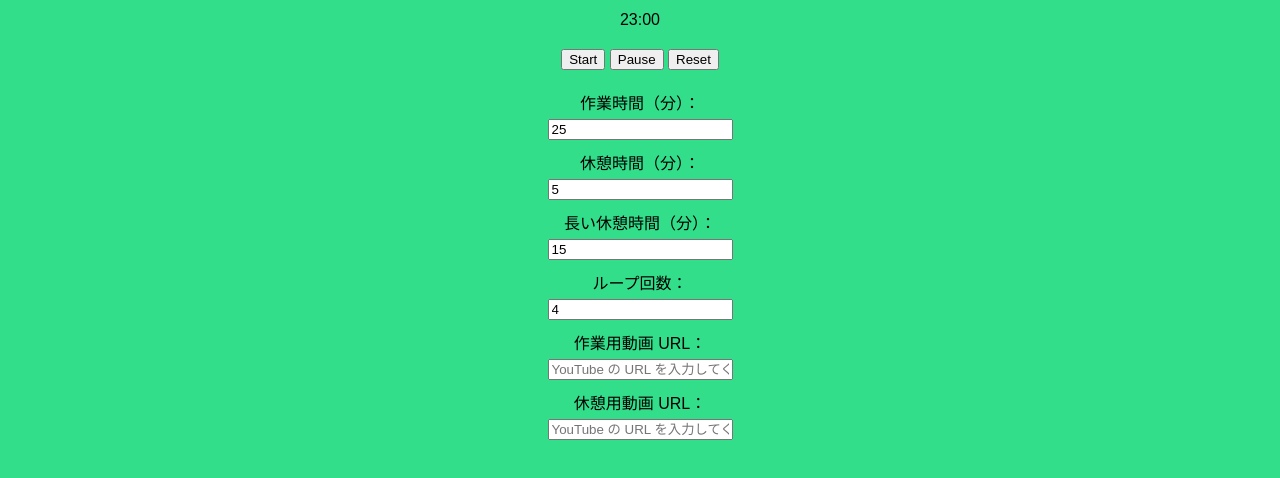
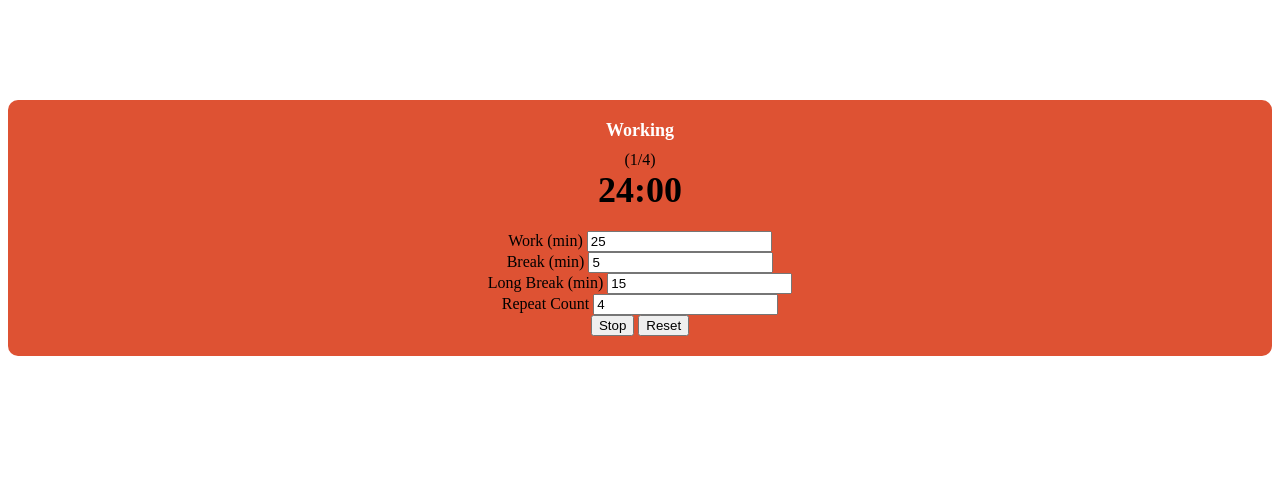
Before and after one commit to katsuan/pomodoro_PWA, a plain HTML site: page main.html in a window 1280 px wide. Both pictures are taken after a click on the button "Start". Drawn offline with Linux system fonts and the light colour scheme.

Commit message:
[edit]リファクタリング

```diff
--- a/base.css
+++ b/base.css
@@ -1,61 +1,38 @@
 :root {
-    --work-color: #32DE8A;
-    --break-color: #DE5233;
+    --work-color: #DE5233;
+    --break-color: #32DE8A;
     --long-break-color: #6699CC;
 }
 
-body {
-    font-family: Arial, sans-serif;
-    display: flex;
-    flex-direction: column;
-    align-items: center;
-    justify-content: center;
-    height: 100vh;
-    margin: 0;
+.timer {
+    text-align: center;
+    margin-top: 100px;
+    background-color: var(--work-color);
+    padding: 20px;
+    border-radius: 10px;
+}
+
+.time-display {
+    font-size: 36px;
+    font-weight: bold;
+    margin-bottom: 20px;
+}
+
+.status {
+    font-size: 18px;
+    font-weight: bold;
+    margin-bottom: 10px;
+    color: white;
+}
+
+.status.working {
     background-color: var(--work-color);
 }
 
-.timer-container {
-    text-align: center;
-    margin-top: 50px;
-    margin-bottom: 20px;
-}
-
-.timer-container.break {
+.status.break {
     background-color: var(--break-color);
 }
 
-.timer-container.work {
-    background-color: var(--work-color);
-}
-
-.timer-container.long-break {
+.status.long-break {
     background-color: var(--long-break-color);
 }
-
-.timer-container button {
-    margin: 10px;
-}
-
-.timer-controls {
-    margin-bottom: 20px;
-}
-
-.input-container {
-    text-align: center;
-    margin-bottom: 20px;
-}
-
-.input-container label {
-    display: block;
-    margin-bottom: 5px;
-}
-
-.input-container input {
-    margin-bottom: 10px;
-}
-
-.video-container {
-    text-align: center;
-    margin-top: 50px;
-}
--- a/main.html
+++ b/main.html
@@ -1,5 +1,11 @@
 <!DOCTYPE html>
 <html lang="ja">
+
+<head>
+    <meta charset="UTF-8">
+    <meta name="viewport" content="width=device-width, initial-scale=1.0">
+    <title>ポモドーロタイマー</title>
+    <link rel="stylesheet" href="base.css">
 
 <head>
     <meta charset="UTF-8">
@@ -9,37 +15,33 @@
 </head>
 
 <body>
-    <div class="timer-container">
-        <div id="timer-display">25:00</div>
+
+<div class="timer">
+    <div class="status working">Working</div>
+    <div class="status-text">(1/4)</div>
+    <div class="time-display" id="time">25:00</div>
+    <div>
+        <label for="workTime">Work (min)</label>
+        <input type="number" id="workTime" value="25" min="1">
     </div>
-    <div class="timer-controls">
-        <button id="start-button">Start</button>
-        <button id="pause-button">Pause</button>
-        <button id="reset-button">Reset</button>
+    <div>
+        <label for="breakTime">Break (min)</label>
+        <input type="number" id="breakTime" value="5" min="1">
     </div>
-    <div class="input-container">
-        <label for="work-time-input">作業時間（分）：</label>
-        <input type="number" id="work-time-input" value="25">
-        <br>
-        <label for="break-time-input">休憩時間（分）：</label>
-        <input type="number" id="break-time-input" value="5">
-        <br>
-        <label for="long-break-time-input">長い休憩時間（分）：</label>
-        <input type="number" id="long-break-time-input" value="15">
-        <br>
-        <label for="loop-count-input">ループ回数：</label>
-        <input type="number" id="loop-count-input" value="4">
-        <br>
-        <label for="work-video-input">作業用動画 URL：</label>
-        <input type="text" id="work-video-input" placeholder="YouTube の URL を入力してください">
-        <br>
-        <label for="break-video-input">休憩用動画 URL：</label>
-        <input type="text" id="break-video-input" placeholder="YouTube の URL を入力してください">
+    <div>
+        <label for="longBreakTime">Long Break (min)</label>
+        <input type="number" id="longBreakTime" value="15" min="1">
     </div>
-    <div class="video-container">
-        <iframe id="youtube-video" width="560" height="315" frameborder="0" allowfullscreen></iframe>
+    <div>
+        <label for="repeatCount">Repeat Count</label>
+        <input type="number" id="repeatCount" value="4" min="1">
     </div>
-    <audio id="bgm"></audio>
+    <button id="startStopButton" onclick="startStopTimer()">Start</button>
+    <button id="resetButton" onclick="resetTimer()">Reset</button>
+</div>
+
+
+
     <script src="main.js"></script>
 </body>
 
--- a/main.js
+++ b/main.js
@@ -1,127 +1,114 @@
-// Constants
+// main.js
 const SECONDS_PER_MINUTE = 1;
-let WORK_TIME = 25 * SECONDS_PER_MINUTE; // Default: 25 minutes in seconds
-let BREAK_TIME = 5 * SECONDS_PER_MINUTE; // Default: 5 minutes in seconds
-let workVideoURL = '';
-let breakVideoURL = '';
+let workTime = 25;
+let breakTime = 5;
+let longBreakTime = 15;
+let repeatCount = 4;
+let currentTime;
+let timerInterval;
+let isWorking = true;
+let currentRepeat = 0;
+let isTimerRunning = false;
+let pausedTime = 0;
 
-// Variables
-let timer;
-let isWorking = true; // Indicates whether it's work time or break time
-
-// DOM Elements
-const timerDisplay = document.getElementById('timer-display');
-const timerContainer = document.querySelector('.timer-container');
-const startButton = document.getElementById('start-button');
-const pauseButton = document.getElementById('pause-button');
-const resetButton = document.getElementById('reset-button');
-const workTimeInput = document.getElementById('work-time-input');
-const breakTimeInput = document.getElementById('break-time-input');
-const workVideoInput = document.getElementById('work-video-input');
-const breakVideoInput = document.getElementById('break-video-input');
-const youtubeVideo = document.getElementById('youtube-video');
-const bgm = document.getElementById('bgm');
-
-// Functions
-function getFormValues() {
-    const workTime = workTimeInput.value * SECONDS_PER_MINUTE;
-    const breakTime = breakTimeInput.value * SECONDS_PER_MINUTE;
-    const workVideo = workVideoInput.value;
-    const breakVideo = breakVideoInput.value;
-
-    return {
-        workTime: workTime,
-        breakTime: breakTime,
-        workVideo: workVideo,
-        breakVideo: breakVideo
-    };
+function startStopTimer() {
+    if (isTimerRunning) {
+        clearInterval(timerInterval);
+        document.getElementById('startStopButton').innerText = 'Start';
+        isTimerRunning = false;
+        pausedTime = currentTime;
+    } else {
+        if (pausedTime > 0) {
+            currentTime = pausedTime;
+            pausedTime = 0;
+        } else {
+            startTimer();
+        }
+        document.getElementById('startStopButton').innerText = 'Stop';
+        isTimerRunning = true;
+    }
 }
 
 function startTimer() {
-    const formValues = getFormValues();
-    WORK_TIME = formValues.workTime;
-    BREAK_TIME = formValues.breakTime;
-    workVideoURL = formValues.workVideo;
-    breakVideoURL = formValues.breakVideo;
-    timer = setInterval(updateTimer, 1000);
+    if (isWorking) {
+        currentTime = workTime * SECONDS_PER_MINUTE;
+        setStatus('working');
+    } else {
+        if (currentRepeat === repeatCount - 1) {
+            // 最後の繰り返しの場合
+            currentTime = longBreakTime * SECONDS_PER_MINUTE;
+            setStatus('long-break');
+            currentRepeat = 0;
+        } else {
+            currentTime = breakTime * SECONDS_PER_MINUTE;
+            setStatus('break');
+            currentRepeat++;
+        }
+    }
+
+    updateStatusText();
+    timerInterval = setInterval(updateTime, 1000);
+    document.getElementById('resetButton').style.display = 'inline';
 }
 
-function pauseTimer() {
-    clearInterval(timer);
+function updateTime() {
+    let minutes = Math.floor(currentTime / SECONDS_PER_MINUTE);
+    let seconds = currentTime % SECONDS_PER_MINUTE;
+
+    if (seconds < 10) {
+        seconds = "0" + seconds;
+    }
+
+    document.getElementById("time").innerText = minutes + ":" + seconds;
+
+    if (currentTime <= 0) {
+        clearInterval(timerInterval);
+        isWorking = !isWorking;
+        startTimer();
+    } else {
+        currentTime--;
+    }
 }
 
 function resetTimer() {
-    clearInterval(timer);
-    isWorking = true;
-    const formValues = getFormValues();
-    WORK_TIME = formValues.workTime;
-    BREAK_TIME = formValues.breakTime;
-    workVideoURL = formValues.workVideo;
-    breakVideoURL = formValues.breakVideo;
-    updateTimerDisplay(WORK_TIME);
+    clearInterval(timerInterval);
+    let minutes = Math.floor(workTime);
+    let seconds = Math.floor((workTime - minutes) * 60);
+
+    if (seconds < 10) {
+        seconds = "0" + seconds;
+    }
+
+    document.getElementById("time").innerText = minutes + ":" + seconds;
+    document.getElementById('startStopButton').innerText = 'Start';
+    isTimerRunning = false;
+    pausedTime = 0;
+    document.getElementById('resetButton').style.display = 'none';
 }
 
-function updateTimer() {
-    if (isWorking) {
-        WORK_TIME--;
-        updateTimerDisplay(WORK_TIME);
-
-        if (WORK_TIME <= 0) {
-            isWorking = false;
-            playBGM('break');
-            youtubeVideo.src = breakVideoURL;
-            updateTimerDisplay(BREAK_TIME);
-            timerContainer.classList.remove('work');
-            timerContainer.classList.add('break');
-        }
-    } else {
-        BREAK_TIME--;
-        updateTimerDisplay(BREAK_TIME);
-
-        if (BREAK_TIME <= 0) {
-            isWorking = true;
-            playBGM('work');
-            youtubeVideo.src = workVideoURL;
-            updateTimerDisplay(WORK_TIME);
-            timerContainer.classList.remove('break');
-            timerContainer.classList.add('work');
-        }
-    }
+function setStatus(status) {
+    const statusElement = document.querySelector('.status');
+    statusElement.textContent = status.charAt(0).toUpperCase() + status.slice(1);
+    statusElement.className = 'status ' + status;
 }
 
-function updateTimerDisplay(time) {
-    const minutes = Math.floor(time / SECONDS_PER_MINUTE);
-    const seconds = time % SECONDS_PER_MINUTE;
-    timerDisplay.textContent = `${minutes}:${seconds < 10 ? '0' : ''}${seconds}`;
-
-    // タイマーの状態に応じて背景色を変更
-    if (isWorking) {
-        timerContainer.classList.remove('break');
-        timerContainer.classList.add('work');
-    } else {
-        timerContainer.classList.remove('work');
-        timerContainer.classList.add('break');
-    }
+function updateStatusText() {
+    const statusText = document.querySelector('.status-text');
+    statusText.textContent = "(" + (currentRepeat + 1) + "/" + repeatCount + ")";
 }
 
-function playBGM(type) {
-    if (type === 'work') {
-        bgm.src = 'work_bgm.mp3'; // Assuming file name for work BGM
-    } else {
-        bgm.src = 'break_bgm.mp3'; // Assuming file name for break BGM
-    }
-    bgm.loop = true;
-    bgm.play();
-}
+document.getElementById('workTime').addEventListener('change', function () {
+    workTime = parseInt(this.value);
+});
 
-// Event Listeners
-startButton.addEventListener('click', startTimer);
-pauseButton.addEventListener('click', pauseTimer);
-resetButton.addEventListener('click', resetTimer);
+document.getElementById('breakTime').addEventListener('change', function () {
+    breakTime = parseInt(this.value);
+});
 
-// Initial Setup
-updateTimerDisplay(WORK_TIME);
+document.getElementById('longBreakTime').addEventListener('change', function () {
+    longBreakTime = parseInt(this.value);
+});
 
-// Fetch initial video URLs from inputs
-workVideoURL = workVideoInput.value;
-breakVideoURL = breakVideoInput.value;
+document.getElementById('repeatCount').addEventListener('change', function () {
+    repeatCount = parseInt(this.value);
+});
```
